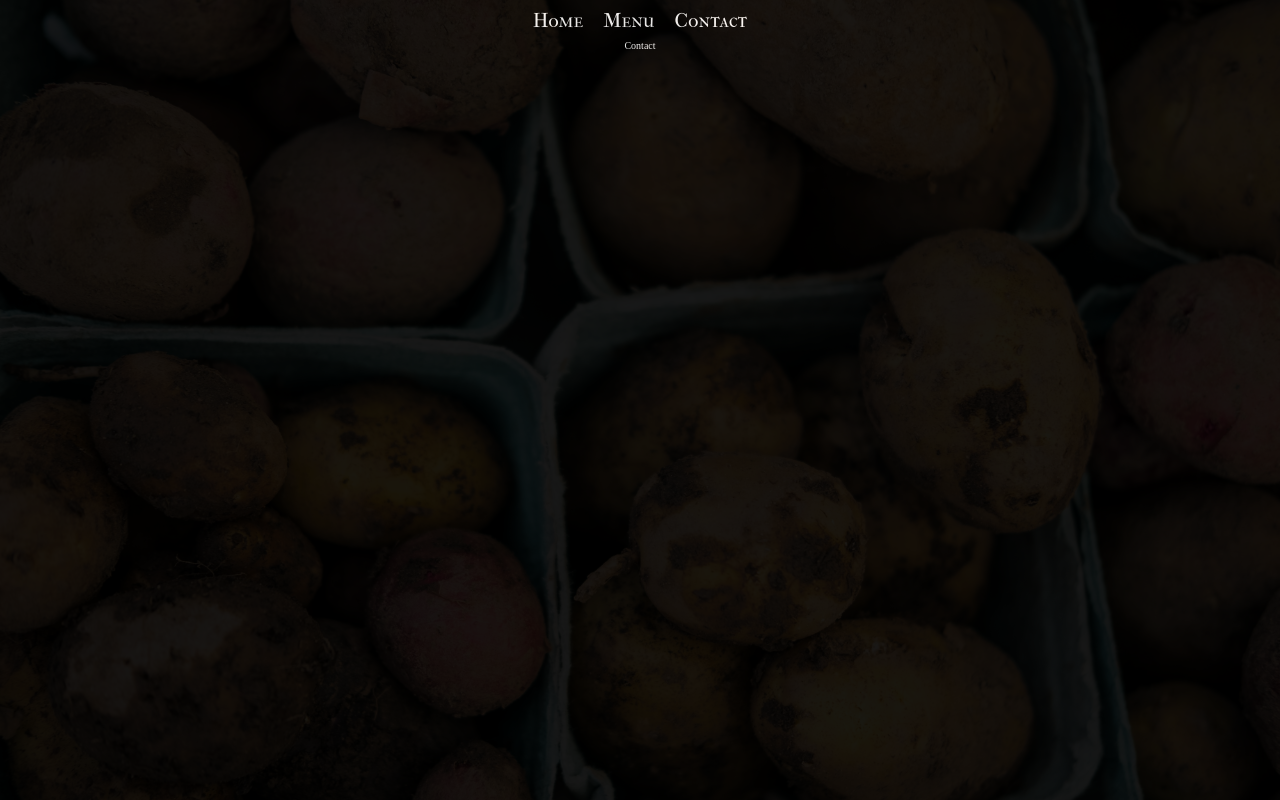
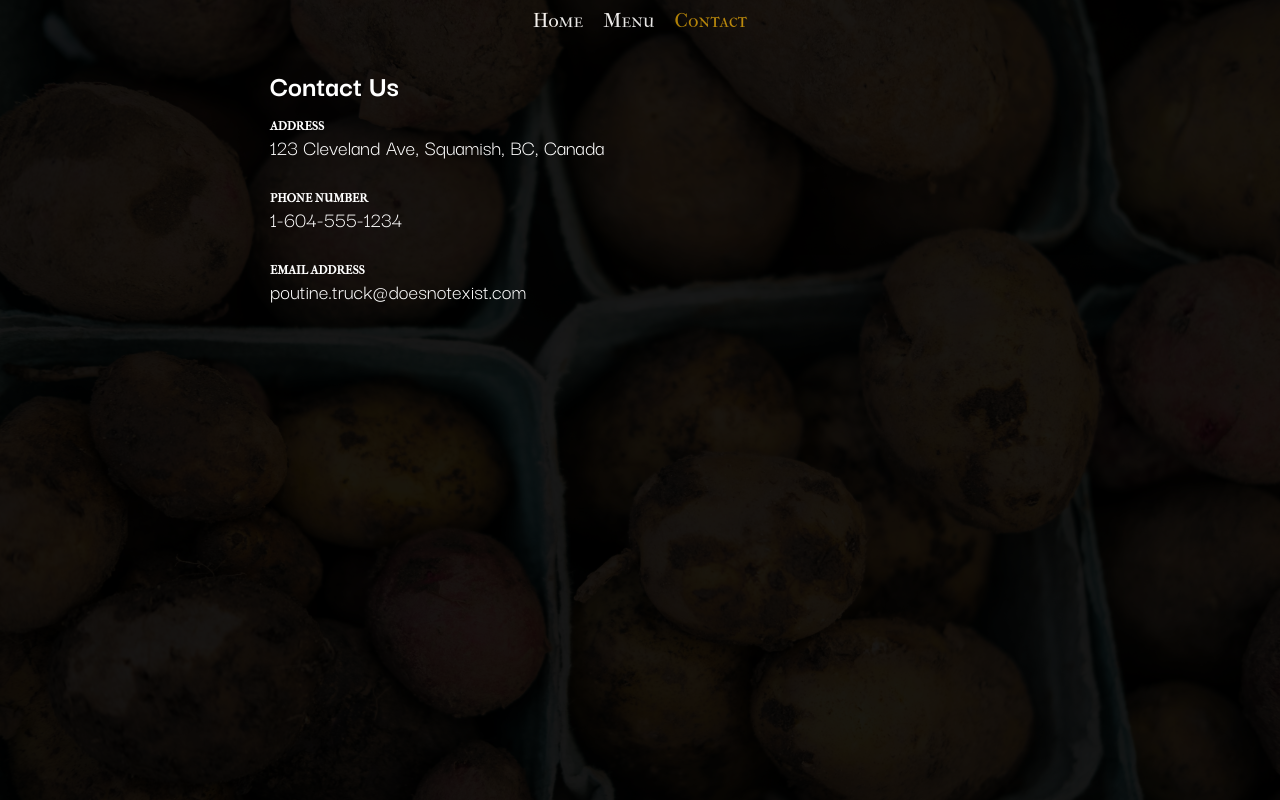
Before and after one commit to craigmclean39/restaurant-top, a website built with webpack: page dist/index.html in a window 1280 px wide. Both pictures are taken after a click on the link "Contact". Built offline with nearby package versions, Linux system fonts and the light colour scheme.

Commit message:
added a logo to the landing page, added contact details.

```diff
--- a/src/contact.js
+++ b/src/contact.js
@@ -9,9 +9,33 @@ export class Contact extends Page {
         this.pageTitle = "Contact";
     }
 
+    #GenerateContactField(parent, subtitle, content)
+    {
+        let contactSub = document.createElement("h3");
+        contactSub.classList.add("contact-subtitle");
+        contactSub.innerText = subtitle;
+
+        let contactSubContent = document.createElement("p");
+        contactSubContent.classList.add("contact-content");
+        contactSubContent.innerText = content;
+
+        parent.appendChild(contactSub);
+        parent.appendChild(contactSubContent);
+    }
+
     GeneratePage(){
         let contactContent = document.createElement("div");
-        contactContent.innerText = "Contact";
+        contactContent.classList.add("contact-us")
+
+        let contactTitle = document.createElement("h2");
+        contactTitle.innerText = "Contact Us";
+        contactTitle.classList.add("contact-title");
+        contactContent.appendChild(contactTitle);
+
+        this.#GenerateContactField(contactContent, "ADDRESS", "123 Cleveland Ave, Squamish, BC, Canada");
+        this.#GenerateContactField(contactContent, "PHONE NUMBER", "1-604-555-1234");
+        this.#GenerateContactField(contactContent, "EMAIL ADDRESS", "poutine.truck@doesnotexist.com");
+
         return contactContent;
     }
 
--- a/src/index.js
+++ b/src/index.js
@@ -74,12 +74,19 @@ class MainPageHandler{
     {
         if(id != this.currentPageIndex)
         {
+            if(this.currentPageIndex != -1)
+            {
+                this.headerElements[this.currentPageIndex].classList.remove("header-item-current");
+            }
+
+
             this.currentPageIndex = id;
 
             this.#ClearMainContent();
             this.#FillMainContent(this.pages[id].GeneratePage());
 
             this.body.style.backgroundImage = `url(${this.pages[id].GetBackgroundImage()})`;
+            this.headerElements[id].classList.add("header-item-current");
         }
 
     }
--- a/src/landing.js
+++ b/src/landing.js
@@ -1,5 +1,6 @@
 import { Page } from "./page";
 import TruckImage from "./images/foodtruck.jpg";
+import LogoIcon from "./images/delivery-truck.svg";
 
 export class Landing extends Page {
 
@@ -11,7 +12,22 @@ export class Landing extends Page {
 
     GeneratePage(){
         let landingContent = document.createElement("div");
-        landingContent.innerText = "Home";
+        landingContent.classList.add("landing-flex");
+
+        let logoIcon = document.createElement("div");
+        logoIcon.style.backgroundImage = `url(${LogoIcon})`;
+        logoIcon.classList.add("logo");
+        logoIcon.innerText = "POUTINE TRUCK";
+
+        landingContent.appendChild(logoIcon);
+
+        /* let description = document.createElement("p");
+        description.classList.add("landing-desc");
+        description.innerText = "Classic poutine at affordable prices.";
+
+        landingContent.appendChild(description); */
+
+
         return landingContent;
     }
 
--- a/src/styles.css
+++ b/src/styles.css
@@ -5,6 +5,7 @@ html {
     min-height: 100%;
 
     font-size: 62.5%;
+
  }
 
 body {
@@ -39,16 +40,45 @@ body {
     padding: 1rem;
 }
 
+.header-item-current {
+    color: #b88700;
+}
+
 #content {
     min-height: calc(100% - 4rem);
     height: max-content;
-    background-color: black;
-    opacity: 90%;
+    background-color: rgba(0, 0, 0, 0.9);
     color: white;
 
     display: flex;
     flex-direction: column;
     align-items: center;
+}
+
+.landing-flex {
+    display: flex;
+    flex-direction: column;
+    align-items: center;
+    height: calc(100vh - 4rem);
+    width: 100vw;
+}
+
+.logo {
+    display:flex;
+    flex-direction: column;
+    justify-content: flex-end;
+    align-items: center;
+    width: 70vw;
+    height: 70vw;
+
+    max-width: 700px;
+    max-height: 700px;
+    background-repeat: no-repeat;
+    background-size: cover;
+    background-position: center;
+    color: white;
+    font-size: 3rem;
+    padding-bottom: 3rem;
 }
 
 .sub-menu-wrapper {
@@ -130,6 +160,77 @@ body {
     padding-left: 0.2rem;
 }
 
+.contact-us {
+    width: 100%;
+    max-width: 800px;
+    padding-top: 3rem;
+}
+
+.contact-title {
+    color: white;
+    font-family: 'Darker Grotesque';
+    font-size: 3rem;
+    line-height: 3rem;
+    padding-left: 3rem;
+    padding-bottom: 2rem;
+    margin: 0px;
+}
+
+.contact-subtitle {
+    color: white;
+    font-family: 'IM Fell French Canon SC';
+    font-size: 1.2rem;
+    line-height: 1.2rem;
+    padding-left: 3rem;
+    margin: 0px;
+}
+
+.contact-content {
+    color: white;
+    font-family: 'Darker Grotesque';
+    font-size: 2.2rem;
+    padding-left: 3rem;
+    margin: 0px;
+    margin-bottom: 3rem;
+    height: 3rem;
+
+}
+
+@media (min-width: 340px) {
+
+    .logo {
+        font-size: 3rem;
+    }
+}
+
+@media (min-width: 460px) {
+
+    .logo {
+        font-size: 4rem;
+    }
+}
+
+@media (min-width: 580px) {
+
+    .logo {
+        font-size: 5rem;
+    }
+}
+
+@media (min-width: 680px) {
+
+    .logo {
+        font-size: 6rem;
+    }
+}
+
+@media (min-width: 800px) {
+
+    .logo {
+        font-size: 7rem;
+    }
+}
+
 
 /* FONTS */
 /* darker-grotesque-regular - latin */
```
Also changed, not shown: dist/index.bundle.js, src/images/delivery-truck.svg (added).
